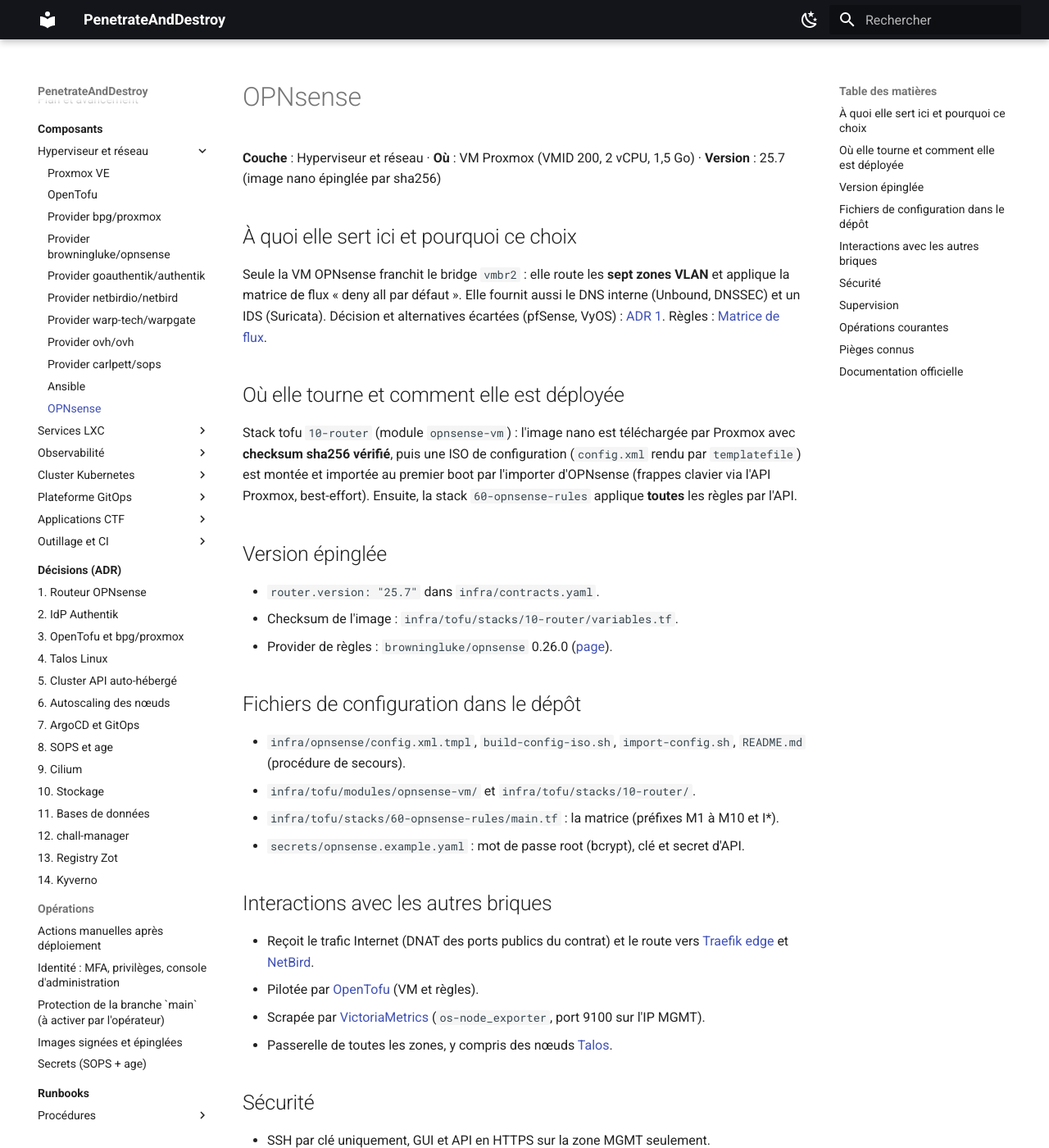
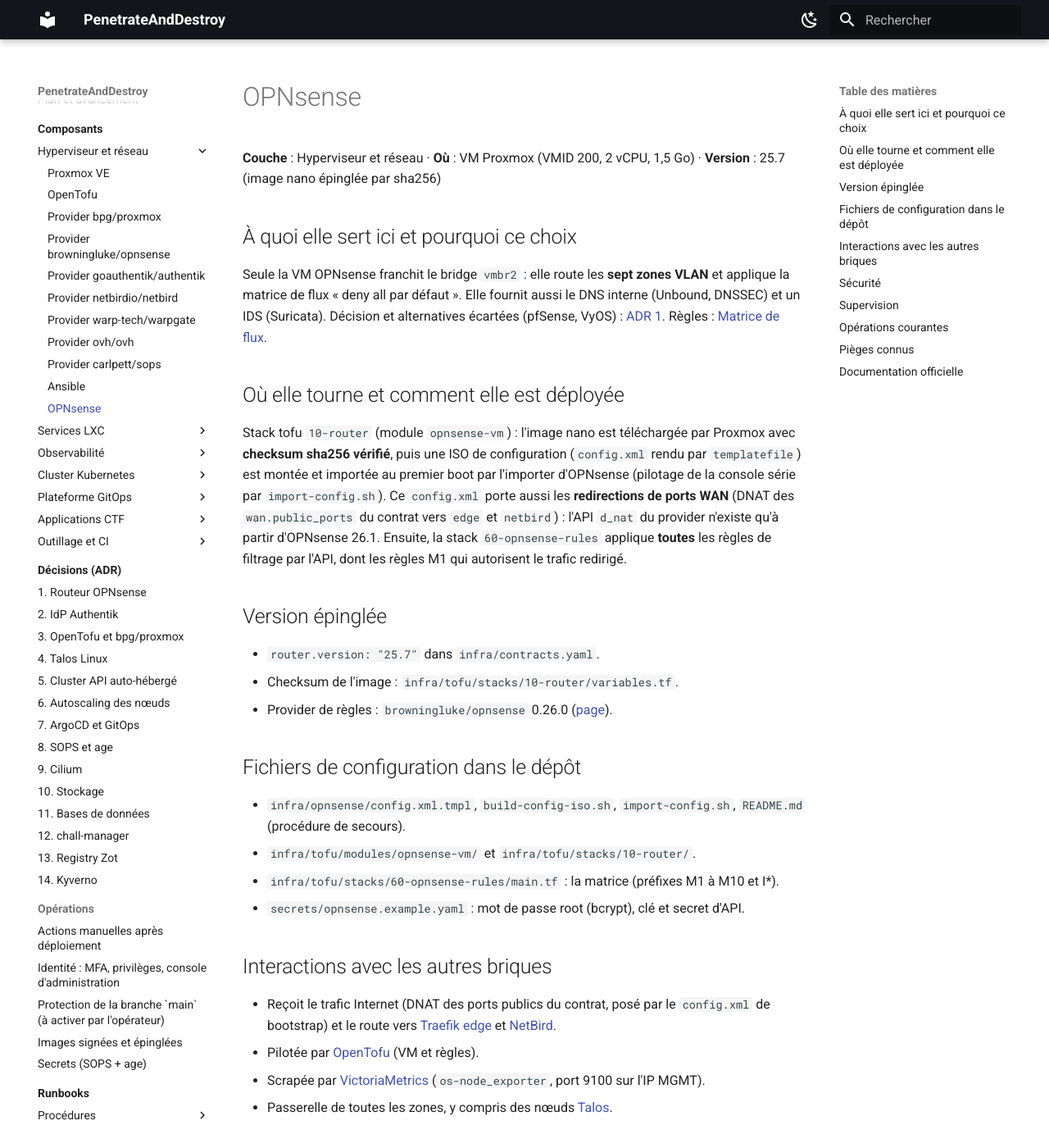
Before and after one commit to kim-tsr/penetrate-and-destroy, an MkDocs documentation site: the page built from docs/composants/opnsense.md, in a window 1280 px wide and 1400 px high. Shown: the whole window at 82% size. Built offline with MkDocs 1.6.1 and Material for MkDocs 9.7.7, drawn with Linux system fonts in a browser that asks for light colours; some of the changed text lies outside the part shown.

Commit message:
fix(opnsense): redirections WAN dans le config.xml de bootstrap (API d_nat absente en 25.7)
opnsense_firewall_nat_port_forward appelle /api/firewall/d_nat/*, qui n'existe
qu'à partir d'OPNsense 26.1 (404 en 25.7). Les redirections de ports WAN
(wan.public_ports) sont désormais rendues dans config.xml.tmpl au format
legacy (<nat><rule>, destination wanip, cible = IP du service, plage TURN
conservée), à partir de la variable port_forwards du module opnsense-vm
calculée par 10-router depuis le contrat.

Pas de règle de filtre associée (associated-rule-id vide) : les règles M1
de 60-opnsense-rules autorisent déjà le trafic redirigé. La ressource NAT et
son output sont retirés de la stack 60 (jamais créés, rien dans le state).

Changer wan.public_ports impose désormais de réimporter la configuration
(tofu apply -replace=module.opnsense.proxmox_virtual_environment_vm.this).

```diff
--- a/docs/composants/opnsense.md
+++ b/docs/composants/opnsense.md
@@ -12,8 +12,10 @@
 
 Stack tofu `10-router` (module `opnsense-vm`) : l'image nano est téléchargée par Proxmox avec **checksum sha256 vérifié**,
 puis une ISO de configuration (`config.xml` rendu par `templatefile`) est montée et importée au premier boot par
-l'importer d'OPNsense (frappes clavier via l'API Proxmox, best-effort). Ensuite, la stack `60-opnsense-rules`
-applique **toutes** les règles par l'API.
+l'importer d'OPNsense (pilotage de la console série par `import-config.sh`). Ce `config.xml` porte aussi les
+**redirections de ports WAN** (DNAT des `wan.public_ports` du contrat vers `edge` et `netbird`) : l'API `d_nat` du
+provider n'existe qu'à partir d'OPNsense 26.1. Ensuite, la stack `60-opnsense-rules` applique **toutes** les règles
+de filtrage par l'API, dont les règles M1 qui autorisent le trafic redirigé.
 
 ## Version épinglée
 
@@ -30,7 +32,7 @@
 
 ## Interactions avec les autres briques
 
-- Reçoit le trafic Internet (DNAT des ports publics du contrat) et le route vers [Traefik edge](traefik-edge.md) et [NetBird](netbird.md).
+- Reçoit le trafic Internet (DNAT des ports publics du contrat, posé par le `config.xml` de bootstrap) et le route vers [Traefik edge](traefik-edge.md) et [NetBird](netbird.md).
 - Pilotée par [OpenTofu](opentofu.md) (VM et règles).
 - Scrapée par [VictoriaMetrics](victoriametrics.md) (`os-node_exporter`, port 9100 sur l'IP MGMT).
 - Passerelle de toutes les zones, y compris des nœuds [Talos](talos.md).
@@ -58,10 +60,13 @@
 
 ## Pièges connus
 
-- L'import de configuration par frappes clavier est best-effort : une procédure manuelle d'une minute existe.
+- L'import de configuration passe par la console série (`import-config.sh`) : une procédure manuelle d'une minute existe.
 - Un changement de `config.xml` seul n'altère pas une VM déjà configurée (`ignore_changes = [cdrom]`) ; pour réimporter,
   recréer la VM avec `-replace`.
-- Le provider ne gère pas le NAT sortant.
+- Le provider ne gère pas le NAT sortant, ni les redirections de ports en 25.7 (API `d_nat` absente avant 26.1) :
+  elles sont dans `config.xml`. Changer `wan.public_ports` demande donc de réimporter la configuration :
+  `tofu apply -replace=module.opnsense.proxmox_virtual_environment_vm.this` dans `10-router` (recrée la VM et
+  réimporte par la console série), puis `60-opnsense-rules`.
 
 ## Documentation officielle
 
```
Also changed, not shown: docs/architecture/flux.md (+5 -0 lines), docs/architecture/reseau.md (+4 -0 lines), docs/composants/tofu-opnsense.md (+4 -0 lines), docs/guide-deploiement.md (+2 -2 lines), infra/opnsense/README.md (+17 -0 lines), 6 other files.
